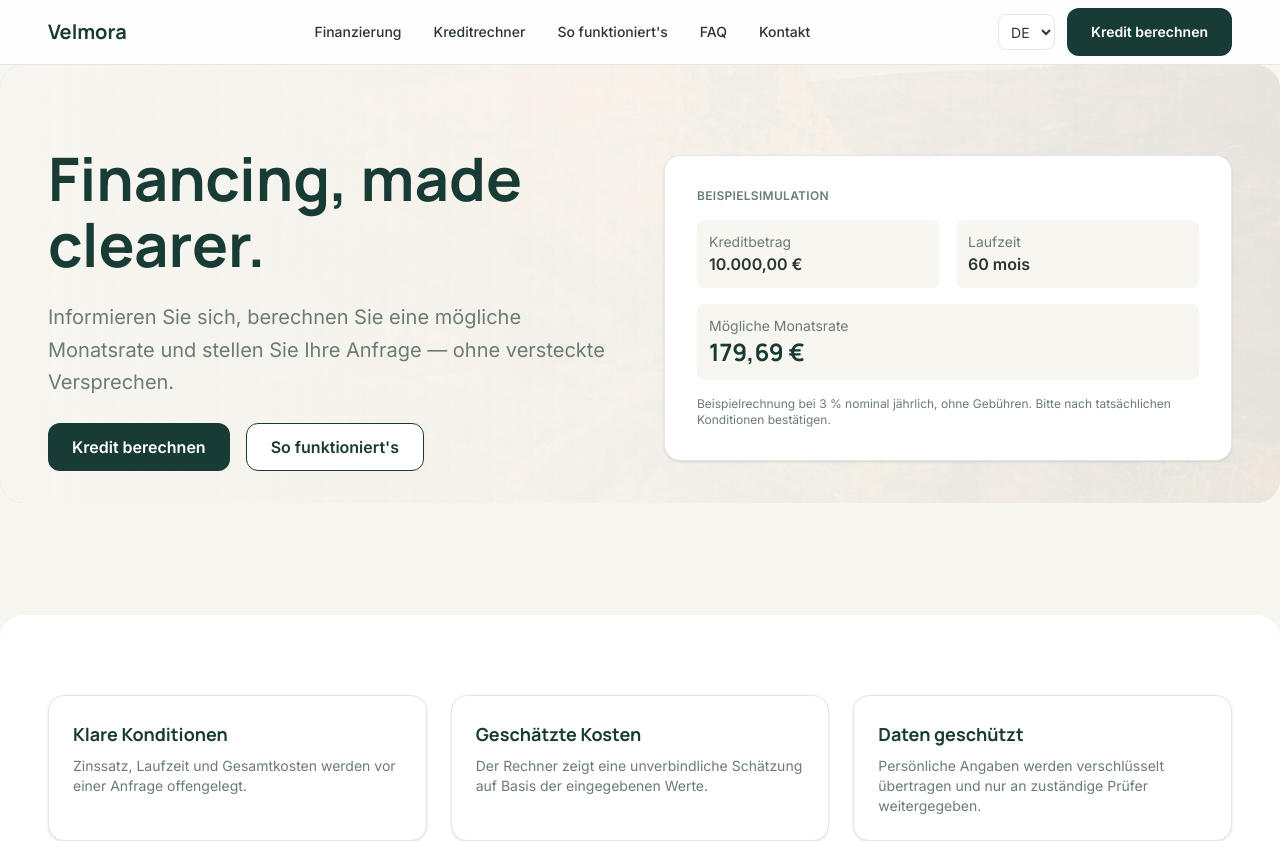
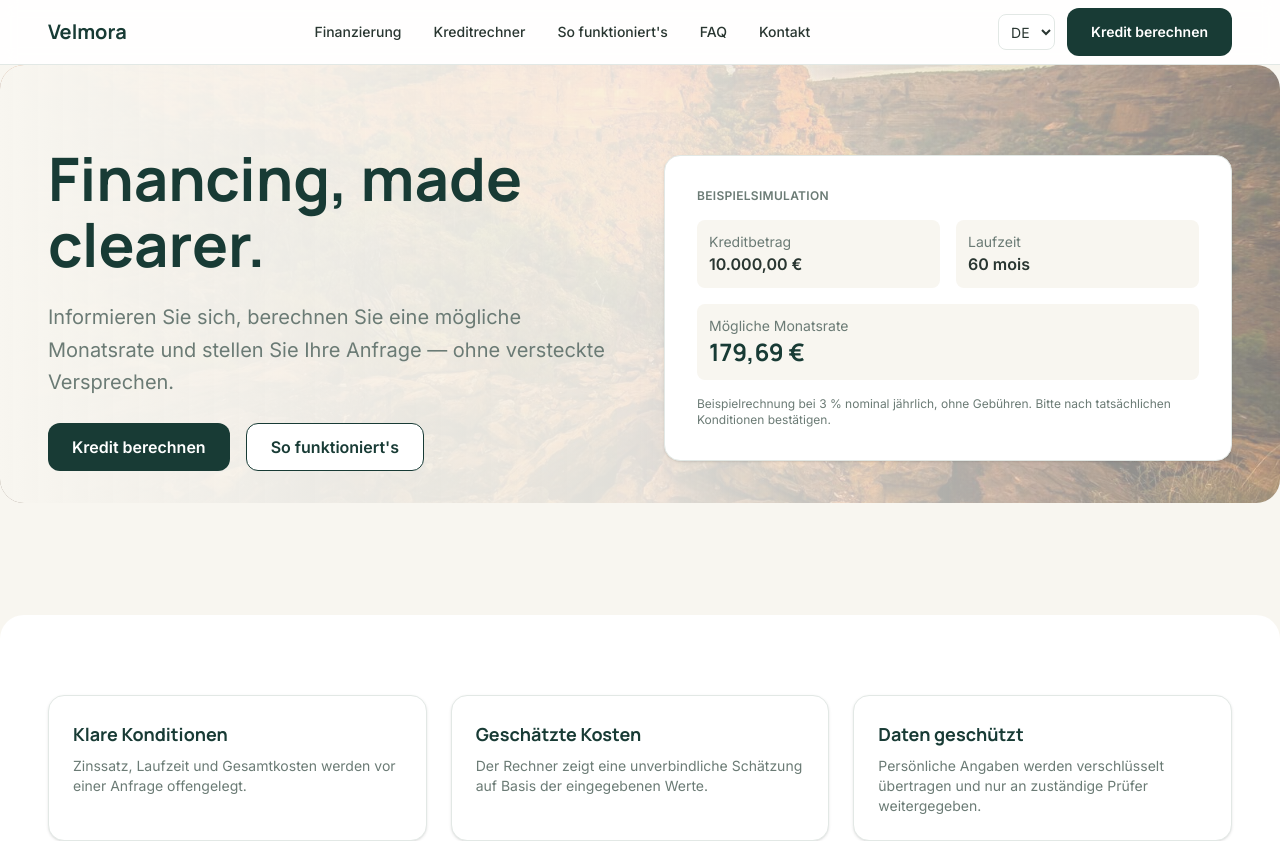
Before and after one commit to senankponjosuekpodekon/lean, a Next.js app in the folder platform/: page /en in a window 1280 px wide. Shown: the top 841 px of the page. Built offline with nearby package versions, Linux system fonts and the light colour scheme.

Commit message:
Make hero background image and gradient more visible.
- Increase hero image opacity from 20% to 50%
- Lighten gradient overlay: right side becomes transparent
- Keep left side protected for text readability

Co-Authored-By: Devin <158243242+devin-ai-integration[bot]@users.noreply.github.com>

```diff
--- a/platform/app/[lang]/page.tsx
+++ b/platform/app/[lang]/page.tsx
@@ -57,9 +57,9 @@ async function HomeAsync({ params }: { params: Promise<{ lang: Locale }> }) {
       {/* Hero */}
       <section className="relative max-w-7xl mx-auto px-5 lg:px-12 pt-12 lg:pt-20 pb-8 w-full animate-fade-in-up rounded-3xl overflow-hidden">
         <div className="absolute inset-0 -z-20">
-          <img src="/images/hero-bg.jpg" alt="" aria-hidden="true" className="w-full h-full object-cover opacity-20" />
+          <img src="/images/hero-bg.jpg" alt="" aria-hidden="true" className="w-full h-full object-cover opacity-50" />
         </div>
-        <div className="absolute inset-0 -z-10 bg-gradient-to-r from-background via-background/85 to-background/60" />
+        <div className="absolute inset-0 -z-10 bg-gradient-to-r from-background via-background/80 to-transparent" />
         <div className="grid lg:grid-cols-2 gap-12 items-center">
           <div className="flex flex-col gap-6">
             <h1 className="font-heading text-4xl lg:text-6xl font-bold text-primary leading-[1.1]">
```
